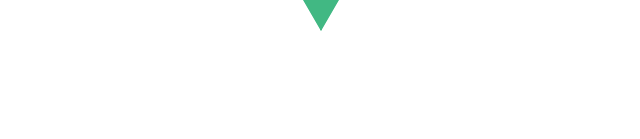
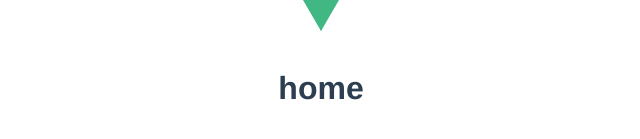
Before and after one commit to ccsaint73/chat, a Vue app: page / in a window 1280 px wide. Shown: the part 215-354 px from the top of the page, without its empty margins (319-959 px from the left). Built offline with nearby package versions, Linux system fonts and the light colour scheme.

Commit message:
修改了home文件

```diff
--- a/src/pages/home.vue
+++ b/src/pages/home.vue
@@ -1,4 +1,7 @@
 <template>
+	<div class="home">
+		<h1>home</h1>
+	</div>
 </template>
 
 <script>
```
